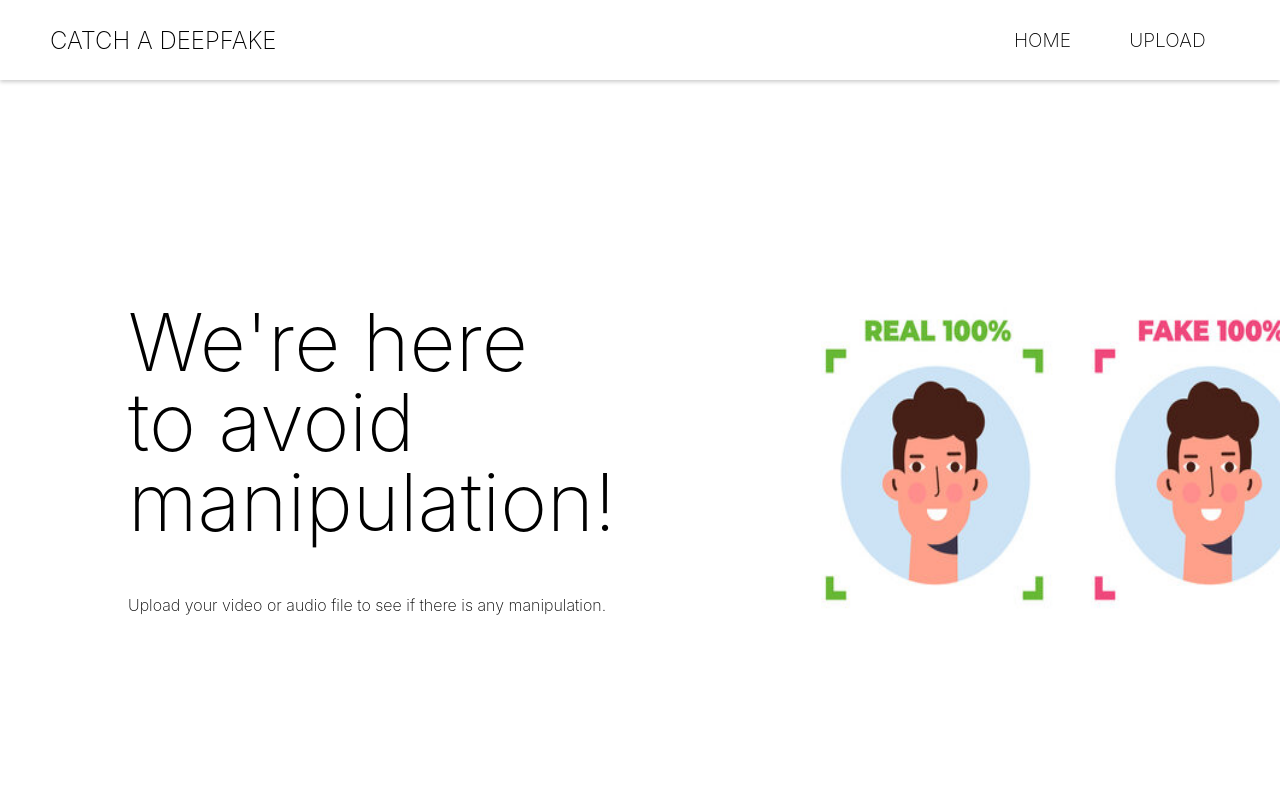
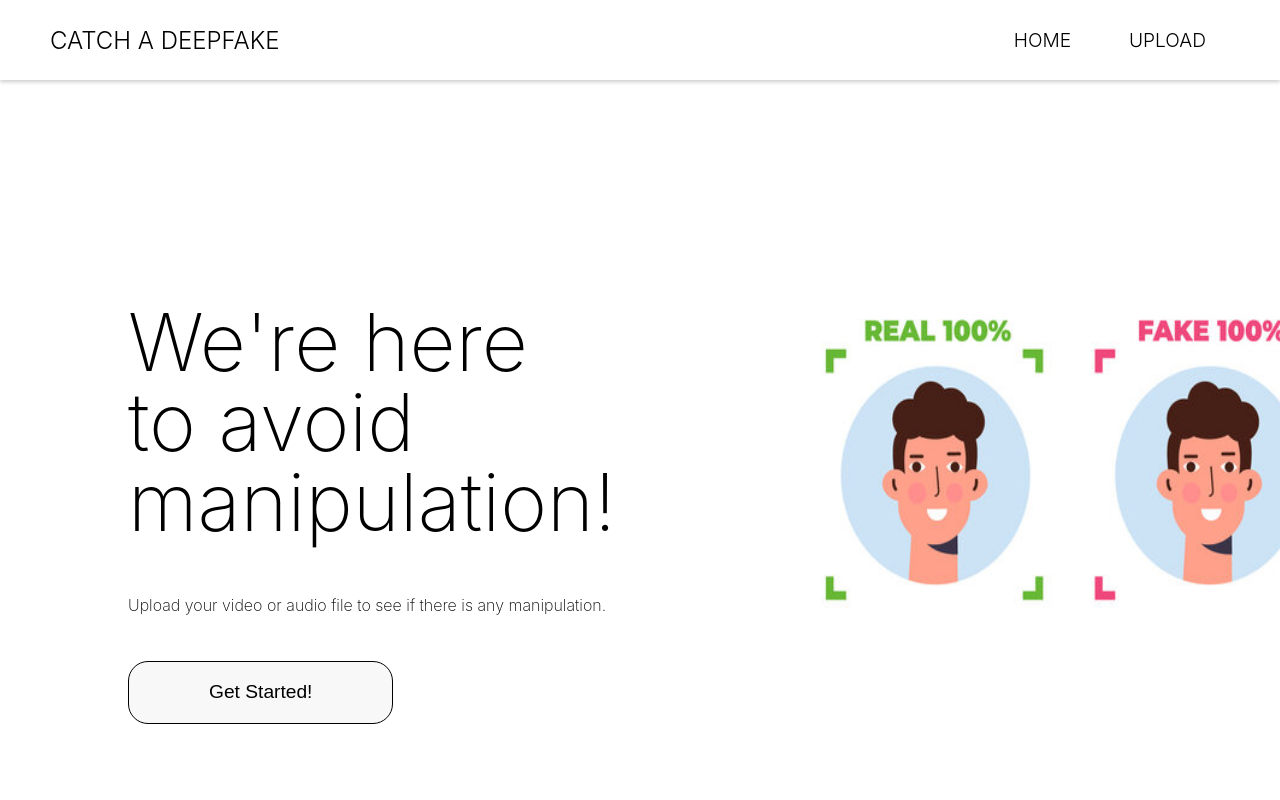
Before and after one commit to ArdiJorganxhi/CatchADeepfake-Frontend, a React (Create React App) app: page / in a window 1280 px wide. Shown: the top 800 px of the page. Built offline with nearby package versions, Linux system fonts and the light colour scheme.

Commit message:
implement file uploading

```diff
--- a/package.json
+++ b/package.json
@@ -8,6 +8,8 @@
     "@testing-library/react": "^13.4.0",
     "@testing-library/user-event": "^13.5.0",
     "axios": "^1.4.0",
+    "classnames": "^2.3.2",
+    "framer-motion": "^10.12.8",
     "react": "^18.2.0",
     "react-dom": "^18.2.0",
     "react-icons": "^4.8.0",
--- a/src/App.css
+++ b/src/App.css
@@ -28,6 +28,15 @@
   color: #61dafb;
 }
 
+.page {
+  opacity: 0;
+  transition: opacity 0.5s ease-in-out;
+}
+
+.page.active {
+  opacity: 1;
+}
+
 @keyframes App-logo-spin {
   from {
     transform: rotate(0deg);
--- a/src/App.js
+++ b/src/App.js
@@ -1,10 +1,11 @@
 import logo from './logo.svg';
 import './App.css';
-import { BrowserRouter, Routes, Route } from 'react-router-dom'
+import { BrowserRouter, Routes, Route, useLocation } from 'react-router-dom'
 import Home from './pages/home';
 import Upload from './pages/upload';
 import Result from './pages/result';
-import Navbar from './components/navbar';
+
+
 
 function App() {
   return (
--- a/src/components/css/navbar.css
+++ b/src/components/css/navbar.css
@@ -31,7 +31,7 @@
     cursor: pointer;
     text-decoration: none;
     font-size: 1.5rem;
-    font-weight: 230;
+    font-weight: 300;
 }
 
 .nav-menu{
@@ -55,7 +55,7 @@
     height: 100%;
     transition: all 0.3 ease;
     position: relative;
-    font-weight: 200;
+    font-weight: 300;
 
 }
 
--- a/src/components/home/css/hero.section.css
+++ b/src/components/home/css/hero.section.css
@@ -28,9 +28,13 @@
 
 }
 
+.hero-button p {
+    text-align: left;
+}
 
-
-.hero-button p {
+.hero-button-container {
+    padding-top: 30px;
+    align-items: start;
     text-align: left;
 }
 
--- a/src/components/home/hero.section.js
+++ b/src/components/home/hero.section.js
@@ -1,6 +1,7 @@
 import React from 'react'
 import HeroBanner from './images/hero-banner.jpeg'
 import './css/hero.section.css'
+import Button from '../button'
 
 
 export default function HeroSection() {
@@ -11,6 +12,10 @@ export default function HeroSection() {
           <div className="hero-section-box-left">
             <h1>We're here to avoid manipulation!</h1>
             <p>Upload your video or audio file to see if there is any manipulation.</p>
+            <div className="hero-button-container">
+            <Button title="Get Started!" navigate="/upload" />
+            </div>
+
 
 
           </div>
--- a/src/pages/upload.jsx
+++ b/src/pages/upload.jsx
@@ -1,9 +1,20 @@
-import React from 'react'
+import React, { useRef } from 'react'
 import Navbar from '../components/navbar'
 import './css/upload.css'
 import Button from '../components/button'
 
 export default function Upload() {
+
+  const ref = useRef();
+
+  const handleClick = () => {
+      ref.current.click();
+  };
+
+  const handleFileInputChange = (event) => {
+    const file = event.target.files[0];
+    // Do something with the selected file
+  };
   return (
     <div>
       <Navbar />
@@ -12,10 +23,16 @@ export default function Upload() {
         <h3>Upload your video or audio file.</h3>
       </div>
       <div className="buttons-container">
-        <Button title="Upload video" />
-        <Button title="Upload audio" />
+        <Button title="Upload video" onClick={handleClick} />
+        <Button title="Upload audio" onClick={handleClick} />
       </div>
       </div>
+      <input
+        ref={ref}
+        type="file"
+        onChange={handleFileInputChange}
+        style={{ display: "none" }}
+      />
 
     </div>
   )
```
Also changed, not shown: src/components/animated.routes.js (added, +9 -0 lines), src/components/upload.button.js (added, +9 -0 lines), 1 other file (tests, documents, lock files or other folders).
